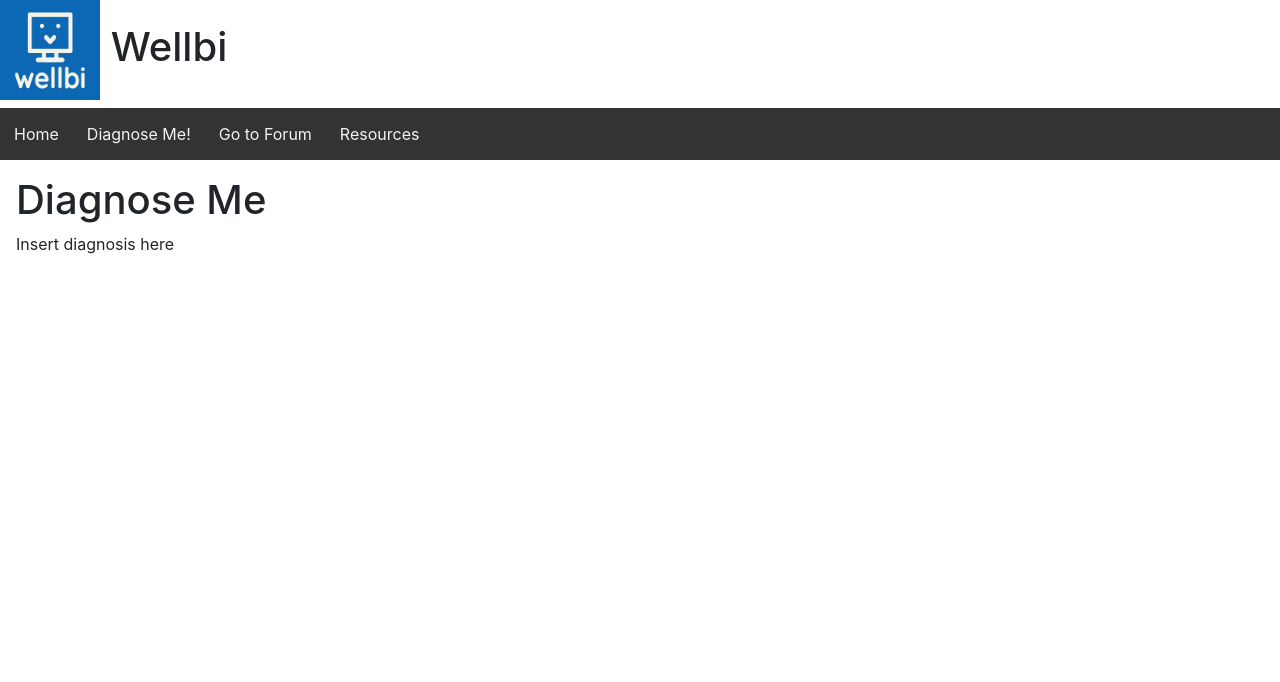
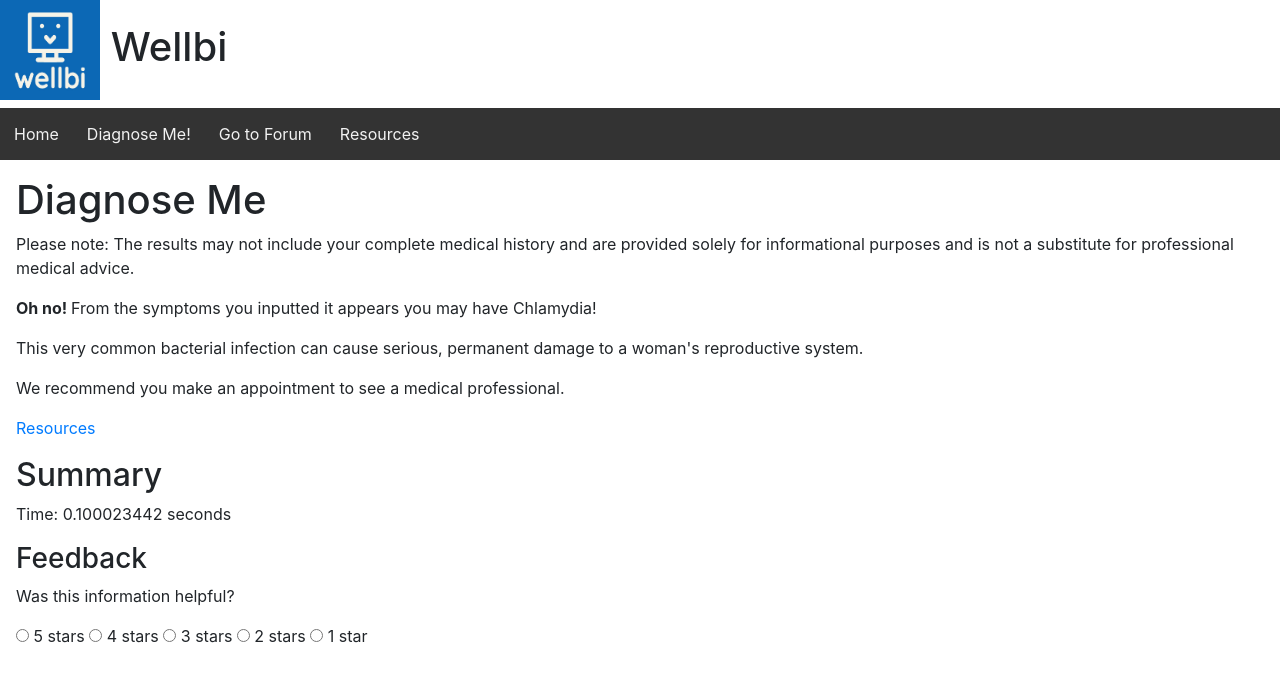
Before and after one commit to nchien2/wellbi, a Flask app: page /diagnose/results in a window 1280 px wide. Shown: the top 682 px of the page. Run offline with Flask 2, Linux system fonts and the light colour scheme; some libraries are stand-ins or nearby versions.

Commit message:
chlamydia_results update

```diff
--- a/wellbi/templates/results.html
+++ b/wellbi/templates/results.html
@@ -1,9 +1,54 @@
 {% extends 'base.html' %}
 
 {% block header %}
-  <h1>{% block title %}Diagnose Me{% endblock %}</h1>
+  <h1 class = "header">{% block title %}Diagnose Me{% endblock %}</h1>
 {% endblock %}
 
 {% block content %}
-  Insert diagnosis here
+  <p> Please note: The results may not include your complete medical history and are provided solely for informational purposes and is not a substitute for professional medical advice.
+  </p>
+  <div class = "results">
+    <p><b> Oh no! </b>From the symptoms you inputted it appears you may have Chlamydia!
+    </p>
+    <p> This very common bacterial infection can cause serious, permanent damage to a woman's reproductive system.
+    </p>
+    <div class = "recommendation">
+      <p> We recommend you make an appointment to see a medical professional.
+      </p>
+      <p><a href="{{ url_for('resources.clinics')}}">Resources</a>
+      </p>
+    </div>
+    <div class="Summary">
+      <h2 class="header">Summary</h2>
+      <p>
+        Time: 0.100023442 seconds
+      </p>
+    </div>
+    <div class="Feedback">
+      <h3 class="header">Feedback</h3>
+      <p> Was this information helpful?
+      </p>
+      <head>
+      <meta charset="UTF-8">
+      <link rel="stylesheet" type="text/css" href="style.css">
+      <title>Star rating using pure CSS</title>
+      </head>
+
+      <body>
+      <div class="rate">
+        <input type="radio" id="star5" name="rate" value="5" />
+        <label for="star5" title="text">5 stars</label>
+        <input type="radio" id="star4" name="rate" value="4" />
+        <label for="star4" title="text">4 stars</label>
+        <input type="radio" id="star3" name="rate" value="3" />
+        <label for="star3" title="text">3 stars</label>
+        <input type="radio" id="star2" name="rate" value="2" />
+        <label for="star2" title="text">2 stars</label>
+        <input type="radio" id="star1" name="rate" value="1" />
+        <label for="star1" title="text">1 star</label>
+      </div>
+      </body>
+    </div>
+  </div>
+
 {% endblock %}
```
Also changed, not shown: 1 other file.
